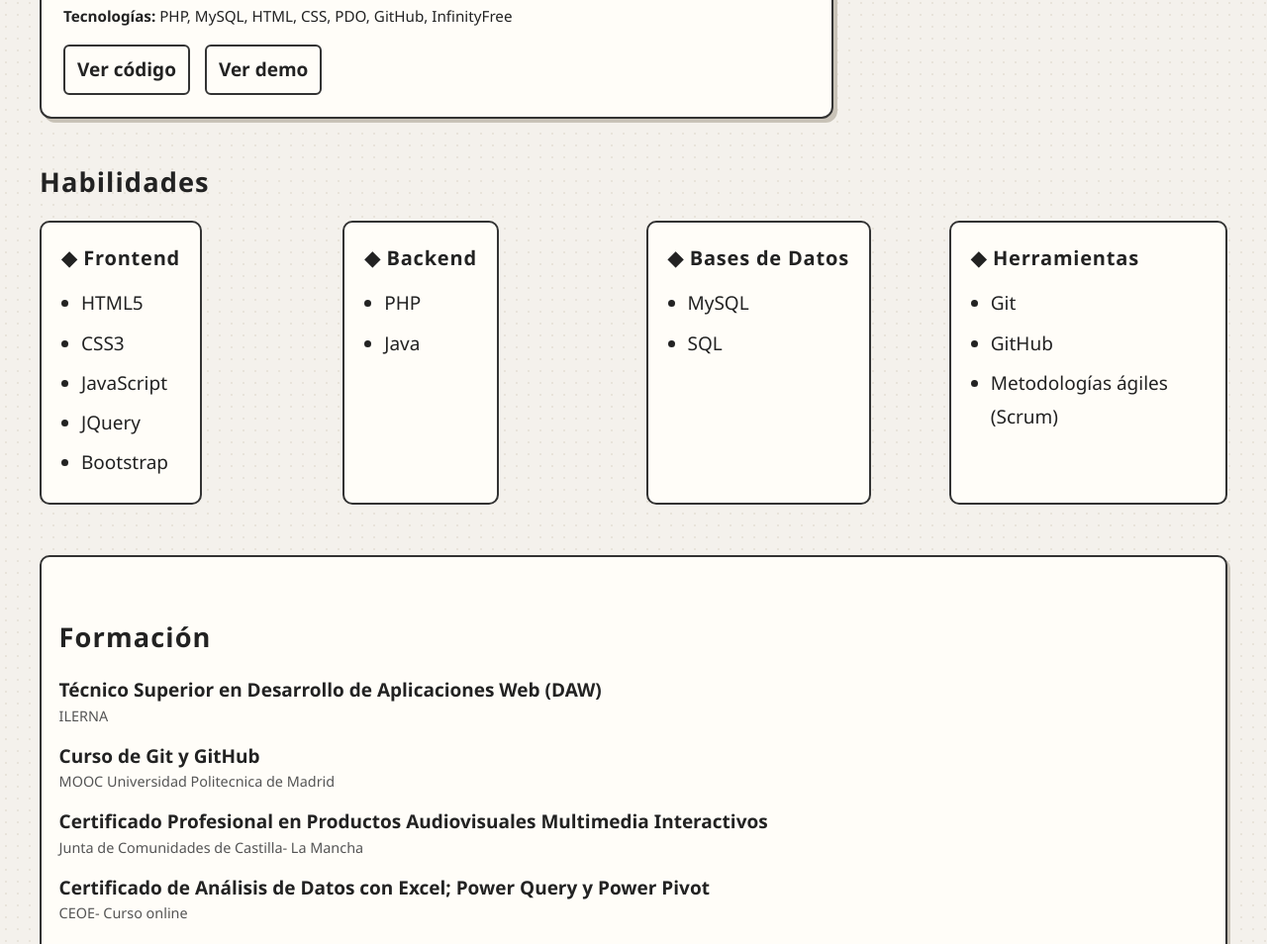
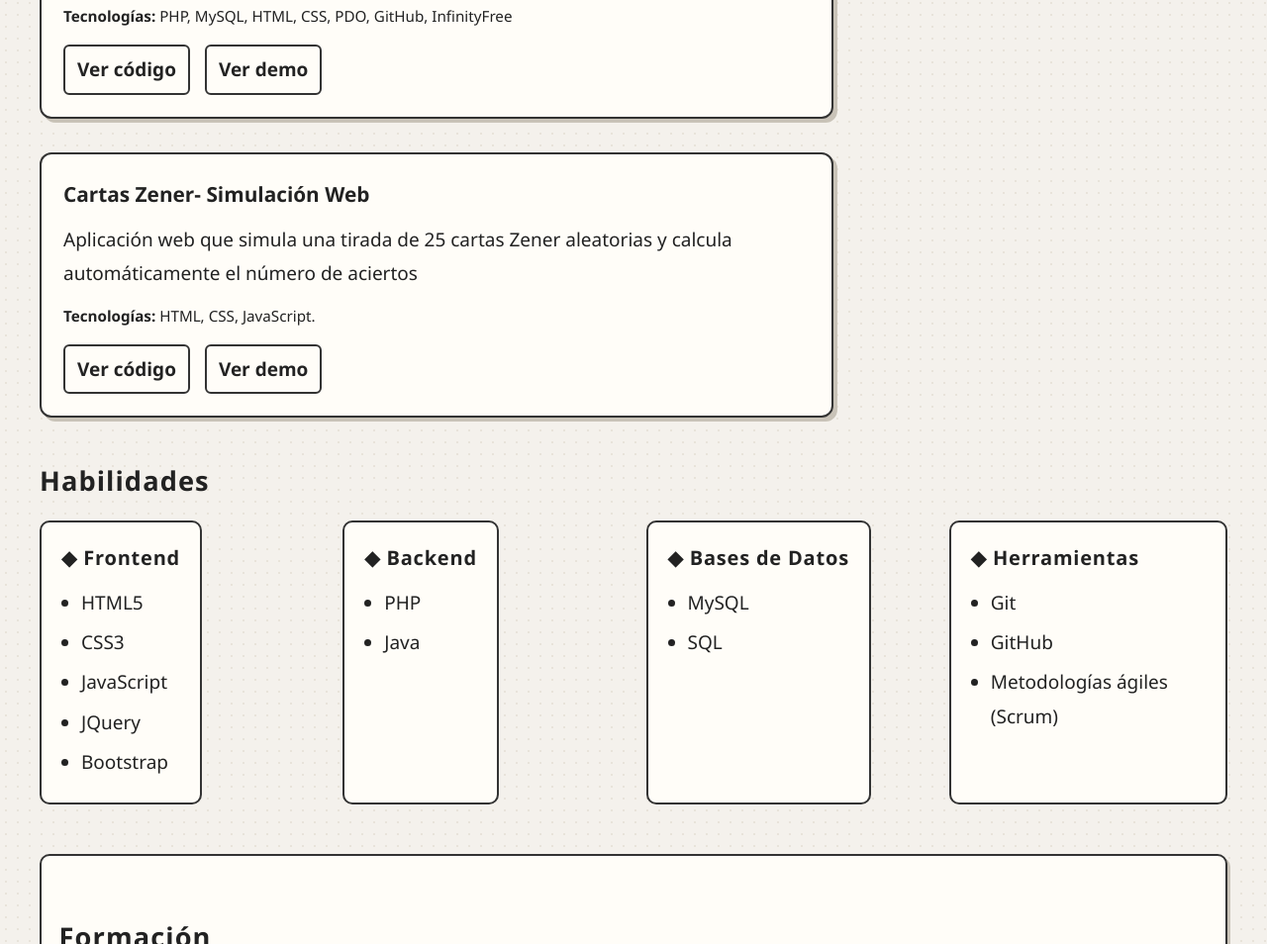
Before and after one commit to Toquero21/Toquero21.github.io, a plain HTML site: page index.html in a window 1280 px wide. Shown: the part 1263-2217 px from the top of the page at 99% size. Drawn offline with Linux system fonts and the light colour scheme.

Commit message:
Segundo proyecto cartas Zener

```diff
--- a/index.html
+++ b/index.html
@@ -82,6 +82,22 @@
                                 <div class="project-links">
                                     <a href="https://github.com/Toquero21/gestor-voleyball-php.git" target="_blank">Ver código</a>
                                     <a href="https://rodevtovoley.ct.ws/index.php" target="_blank">Ver demo</a>
+                                </div>
+                            </div><br>
+
+                            <div class="project-card">
+                                <h3>Cartas Zener- Simulación Web</h3>
+                                <p class="project-desc">
+                                    Aplicación web que simula una tirada de 25 cartas Zener aleatorias y calcula
+                                    automáticamente el número de aciertos
+                                </p>
+                                <p class="project-tech">
+                                    <strong>Tecnologías:</strong> HTML, CSS, JavaScript.
+                                </p>
+
+                                <div class="project-links">
+                                    <a href="https://github.com/Toquero21/cartasZener.git" target="_blank">Ver código</a>
+                                    <a href="https://toquero21.github.io/cartasZener/" target="_blank">Ver demo</a>
                                 </div>
                             </div>
 
```
